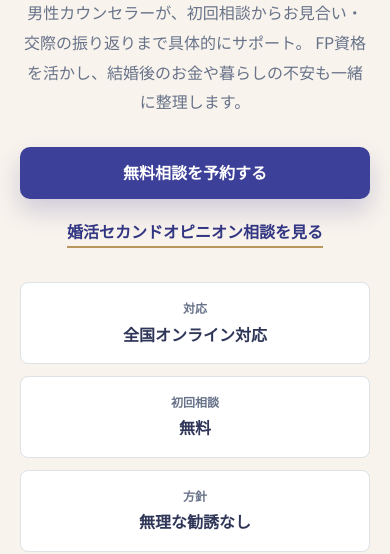
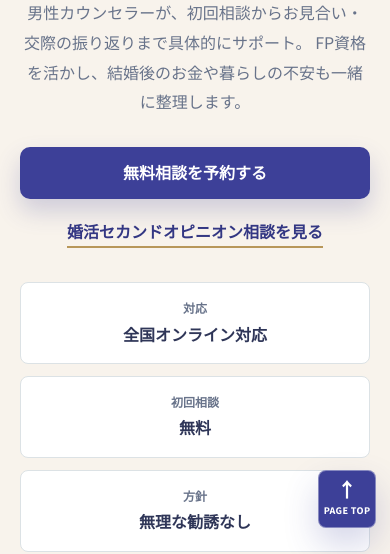
Before and after one commit to int7010/lp-yuito, a plain HTML site: page index.html in a window 390 px wide. Shown: the part 302-856 px from the top of the page. Drawn offline with Linux system fonts and the light colour scheme.

Commit message:
Add files via upload

```diff
--- a/index.html
+++ b/index.html
@@ -15,7 +15,7 @@
       rel="stylesheet"
     >
     <link rel="icon" href="assets/favicon.png">
-    <link rel="stylesheet" href="styles.css?v=20260709-contact-banner">
+    <link rel="stylesheet" href="styles.css?v=20260709-page-top">
   </head>
   <body>
     <header class="site-header">
@@ -682,6 +682,10 @@
         <small>&copy; 2026 Yuito. All rights reserved.</small>
       </div>
     </footer>
+    <a class="page-top" href="#top" aria-label="トップページに戻る">
+      <span>↑</span>
+      <small>PAGE TOP</small>
+    </a>
     <script src="news.js?v=20260709-contact-banner"></script>
   </body>
 </html>
--- a/styles.css
+++ b/styles.css
@@ -1410,6 +1410,44 @@ textarea {
 
 .footer small {
   color: rgba(255, 255, 255, 0.7);
+}
+
+.page-top {
+  position: fixed;
+  right: 22px;
+  bottom: 22px;
+  z-index: 30;
+  display: inline-flex;
+  flex-direction: column;
+  align-items: center;
+  justify-content: center;
+  width: 72px;
+  height: 72px;
+  color: var(--white);
+  background: var(--red);
+  border: 1px solid rgba(255, 255, 255, 0.38);
+  border-radius: 8px;
+  box-shadow: 0 16px 34px rgba(61, 64, 152, 0.22);
+  transition: transform 0.2s ease, background 0.2s ease, box-shadow 0.2s ease;
+}
+
+.page-top span {
+  font-size: 24px;
+  line-height: 1;
+  font-weight: 800;
+}
+
+.page-top small {
+  margin-top: 4px;
+  font-size: 10px;
+  font-weight: 800;
+  letter-spacing: 0.04em;
+}
+
+.page-top:hover {
+  transform: translateY(-3px);
+  background: var(--red-dark);
+  box-shadow: 0 20px 40px rgba(61, 64, 152, 0.28);
 }
 
 @media (max-width: 900px) {
@@ -1596,4 +1634,19 @@ textarea {
     justify-items: start;
     margin-top: 18px;
   }
-}
+
+  .page-top {
+    right: 14px;
+    bottom: 14px;
+    width: 58px;
+    height: 58px;
+  }
+
+  .page-top span {
+    font-size: 20px;
+  }
+
+  .page-top small {
+    font-size: 9px;
+  }
+}
```
